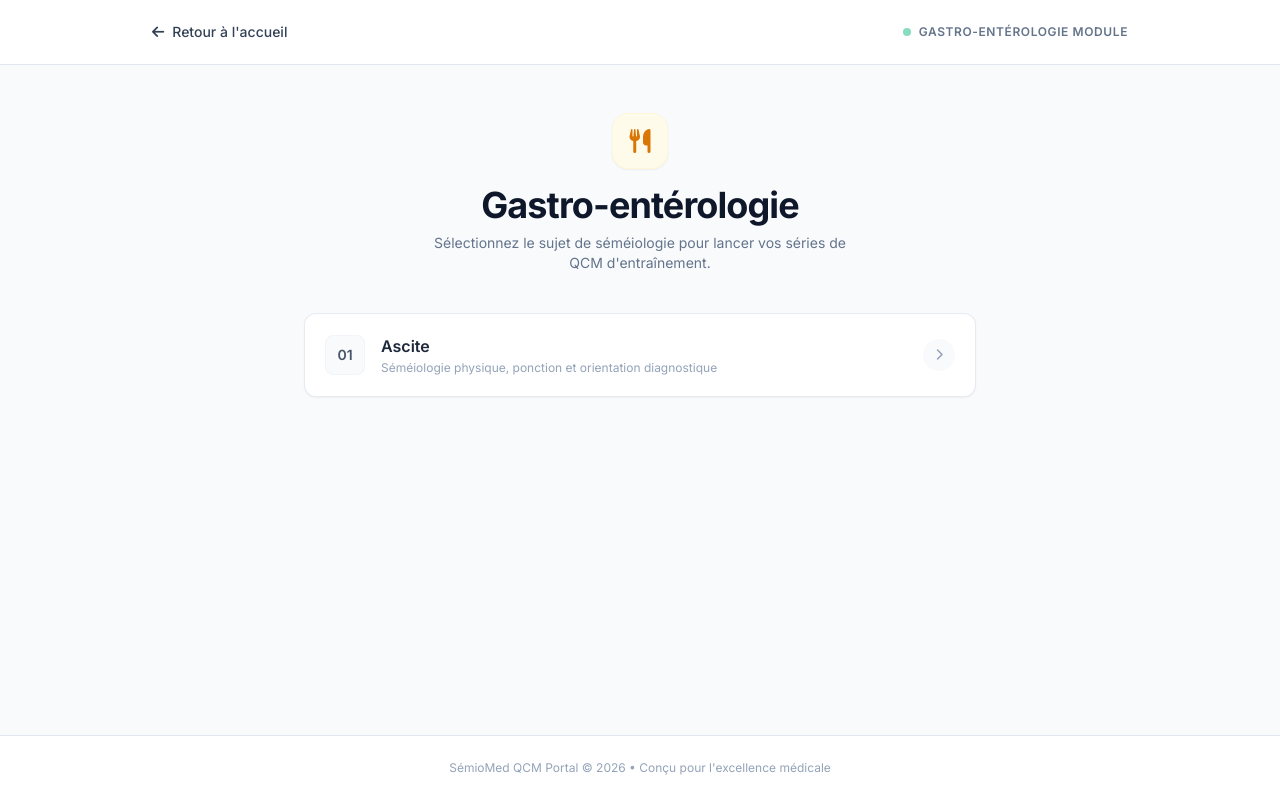
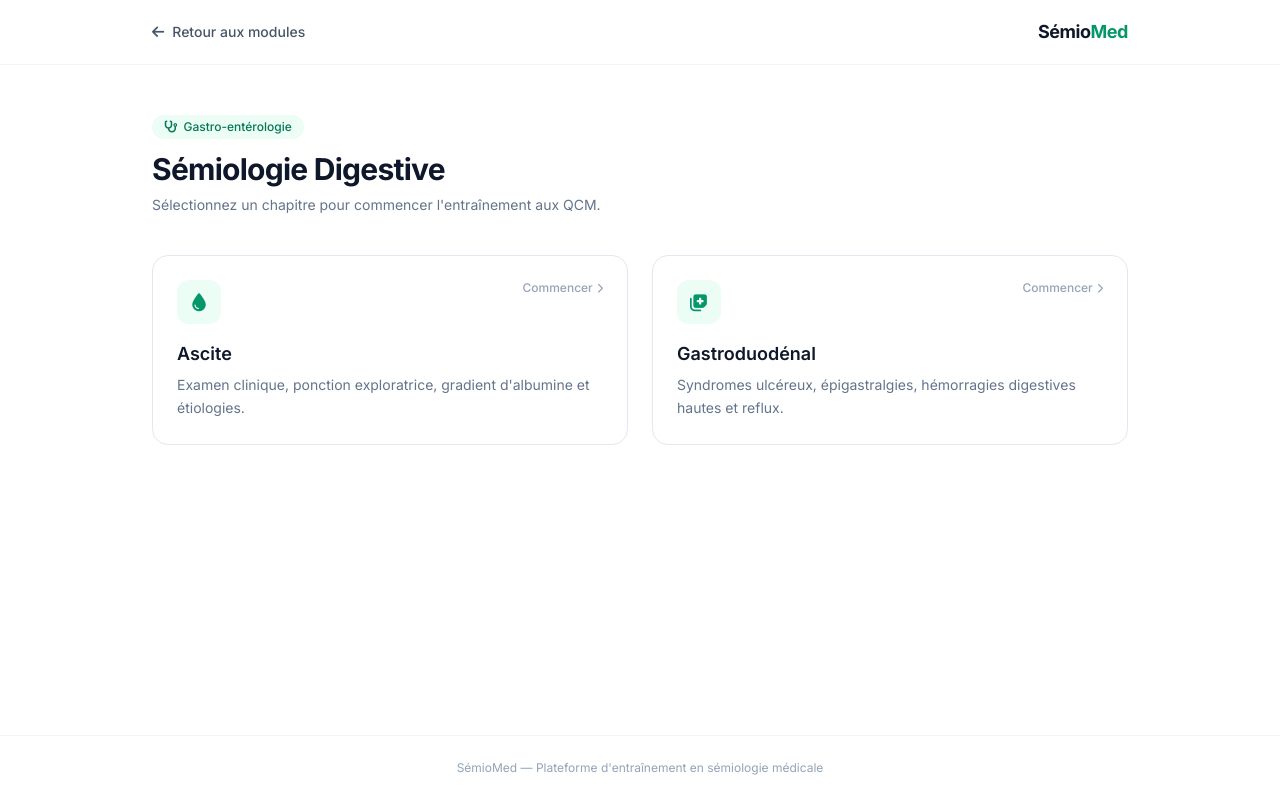
Before and after one commit to ahmedewedade-art/semio-med, a plain HTML site: page gastro.html in a window 1280 px wide. Drawn offline with nearby package versions, Linux system fonts and the light colour scheme.

Commit message:
Add files via upload

```diff
--- a/gastro.html
+++ b/gastro.html
@@ -1,79 +1,86 @@
 <!DOCTYPE html>
-<html lang="fr" dir="ltr">
+<html lang="fr">
 <head>
     <meta charset="UTF-8">
     <meta name="viewport" content="width=device-width, initial-scale=1.0">
-    <title>Gastro-entérologie - SémioMed QCM</title>
-    <!-- Tailwind CSS CDN -->
+    <title>SémioMed - Gastro-entérologie</title>
     <script src="https://cdn.tailwindcss.com"></script>
-    <!-- Font Awesome for Icons -->
     <link rel="stylesheet" href="https://cdnjs.cloudflare.com/ajax/libs/font-awesome/6.4.0/css/all.min.css">
-    <!-- Google Fonts: Inter -->
     <link href="https://fonts.googleapis.com/css2?family=Inter:wght@300;400;500;600;700&display=swap" rel="stylesheet">
     <style>
-        body {
-            font-family: 'Inter', sans-serif;
-            background-color: #f8fafc;
-            color: #1e293b;
-        }
+        body { font-family: 'Inter', sans-serif; }
     </style>
 </head>
-<body class="min-h-screen flex flex-col justify-between">
+<body class="bg-white text-slate-900 antialiased min-h-screen flex flex-col">
 
-    <!-- Header / Navigation Bar -->
-    <header class="bg-white border-b border-slate-200 sticky top-0 z-50">
-        <div class="max-w-5xl mx-auto px-6 h-16 flex items-center justify-between">
-            <a href="index.html" class="flex items-center gap-2 text-slate-700 hover:text-slate-900 transition-colors font-medium text-sm">
+    <!-- Header -->
+    <header class="border-b border-slate-100 bg-white sticky top-0 z-10">
+        <div class="max-w-5xl mx-auto px-4 sm:px-6 h-16 flex items-center justify-between">
+            <a href="index.html" class="flex items-center gap-2 text-slate-600 hover:text-slate-900 transition-colors text-sm font-medium">
                 <i class="fa-solid fa-arrow-left"></i>
-                <span>Retour à l'accueil</span>
+                <span>Retour aux modules</span>
             </a>
-            <div class="flex items-center gap-2">
-                <span class="w-2 h-2 rounded-full bg-emerald-500 animate-pulse"></span>
-                <span class="text-xs font-semibold uppercase tracking-wider text-slate-500">Gastro-entérologie Module</span>
+            <div class="font-bold text-lg tracking-tight text-slate-900">
+                Sémio<span class="text-emerald-600">Med</span>
             </div>
         </div>
     </header>
 
     <!-- Main Content -->
-    <main class="max-w-4xl mx-auto px-6 py-12 flex-grow w-full">
-
-        <!-- Module Title Section -->
-        <div class="mb-10 text-center">
-            <div class="inline-flex items-center justify-center w-14 h-14 rounded-2xl bg-amber-50 text-amber-600 mb-4 shadow-sm border border-amber-100/50">
-                <i class="fa-solid fa-utensils text-2xl"></i>
-            </div>
-            <h1 class="text-3xl font-bold tracking-tight text-slate-900 sm:text-4xl">Gastro-entérologie</h1>
-            <p class="mt-2 text-sm text-slate-500 max-w-md mx-auto">Sélectionnez le sujet de séméiologie pour lancer vos séries de QCM d'entraînement.</p>
+    <main class="flex-grow max-w-5xl mx-auto px-4 sm:px-6 py-12 w-full">
+        <div class="mb-10">
+            <span class="inline-flex items-center gap-1.5 px-3 py-1 rounded-full text-xs font-medium bg-emerald-50 text-emerald-700 mb-3">
+                <i class="fa-solid fa-stethoscope"></i> Gastro-entérologie
+            </span>
+            <h1 class="text-3xl font-bold tracking-tight text-slate-900">Sémiologie Digestive</h1>
+            <p class="text-slate-500 mt-2 text-sm">Sélectionnez un chapitre pour commencer l'entraînement aux QCM.</p>
         </div>
 
-        <!-- Topics List Grid -->
-        <div class="grid gap-4 max-w-2xl mx-auto">
+        <!-- Chapters Grid -->
+        <div class="grid grid-cols-1 md:grid-cols-2 gap-6">
 
-            <!-- Topic Card: Ascite -->
-            <a href="gastro-ascite.html" class="group bg-white rounded-xl p-5 border border-slate-200/80 shadow-sm hover:shadow-md hover:border-amber-300 transition-all duration-200 flex items-center justify-between">
-                <div class="flex items-center gap-4">
-                    <div class="w-10 h-10 rounded-lg bg-slate-50 text-slate-600 group-hover:bg-amber-50 group-hover:text-amber-600 flex items-center justify-center transition-colors font-semibold text-sm border border-slate-100">
-                        01
+            <!-- Chapitre 1 : Ascite -->
+            <a href="gastro-ascite.html" class="group block p-6 bg-white border border-slate-200 rounded-2xl hover:border-emerald-500 hover:shadow-sm transition-all">
+                <div class="flex items-start justify-between">
+                    <div class="w-11 h-11 rounded-xl bg-emerald-50 text-emerald-600 flex items-center justify-center text-lg group-hover:bg-emerald-600 group-hover:text-white transition-colors">
+                        <i class="fa-solid fa-droplet"></i>
                     </div>
-                    <div>
-                        <h2 class="text-base font-semibold text-slate-800 group-hover:text-amber-600 transition-colors">Ascite</h2>
-                        <p class="text-xs text-slate-400 mt-0.5">Séméiologie physique, ponction et orientation diagnostique</p>
+                    <span class="text-xs font-medium text-slate-400 group-hover:text-emerald-600 transition-colors flex items-center gap-1">
+                        Commencer <i class="fa-solid fa-chevron-right text-[10px]"></i>
+                    </span>
+                </div>
+                <h2 class="text-lg font-semibold text-slate-900 mt-4 group-hover:text-emerald-600 transition-colors">
+                    Ascite
+                </h2>
+                <p class="text-sm text-slate-500 mt-1.5 leading-relaxed">
+                    Examen clinique, ponction exploratrice, gradient d'albumine et étiologies.
+                </p>
+            </a>
+
+            <!-- Chapitre 2 : Gastroduodenal -->
+            <a href="gastro-gastroduodenal.html" class="group block p-6 bg-white border border-slate-200 rounded-2xl hover:border-emerald-500 hover:shadow-sm transition-all">
+                <div class="flex items-start justify-between">
+                    <div class="w-11 h-11 rounded-xl bg-emerald-50 text-emerald-600 flex items-center justify-center text-lg group-hover:bg-emerald-600 group-hover:text-white transition-colors">
+                        <i class="fa-solid fa-notes-medical"></i>
                     </div>
+                    <span class="text-xs font-medium text-slate-400 group-hover:text-emerald-600 transition-colors flex items-center gap-1">
+                        Commencer <i class="fa-solid fa-chevron-right text-[10px]"></i>
+                    </span>
                 </div>
-                <div class="w-8 h-8 rounded-full bg-slate-50 group-hover:bg-amber-600 group-hover:text-white flex items-center justify-center text-slate-400 transition-all">
-                    <i class="fa-solid fa-chevron-right text-xs"></i>
-                </div>
+                <h2 class="text-lg font-semibold text-slate-900 mt-4 group-hover:text-emerald-600 transition-colors">
+                    Gastroduodénal
+                </h2>
+                <p class="text-sm text-slate-500 mt-1.5 leading-relaxed">
+                    Syndromes ulcéreux, épigastralgies, hémorragies digestives hautes et reflux.
+                </p>
             </a>
 
         </div>
-
     </main>
 
     <!-- Footer -->
-    <footer class="bg-white border-t border-slate-200 py-6 mt-12">
-        <div class="max-w-5xl mx-auto px6 text-center text-xs text-slate-400">
-            SémioMed QCM Portal &copy; 2026 &bull; Conçu pour l'excellence médicale
-        </div>
+    <footer class="border-t border-slate-100 py-6 text-center text-xs text-slate-400">
+        SémioMed — Plateforme d'entraînement en sémiologie médicale
     </footer>
 
 </body>
```
Also changed, not shown: gastro-gastroduodenal.html (added, +74 -0 lines).
